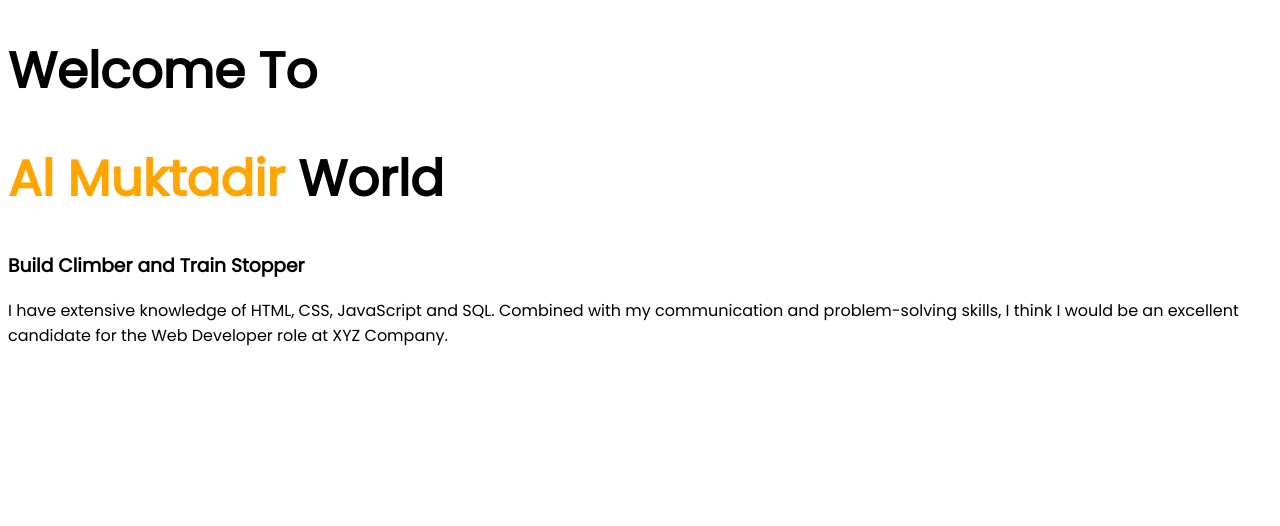
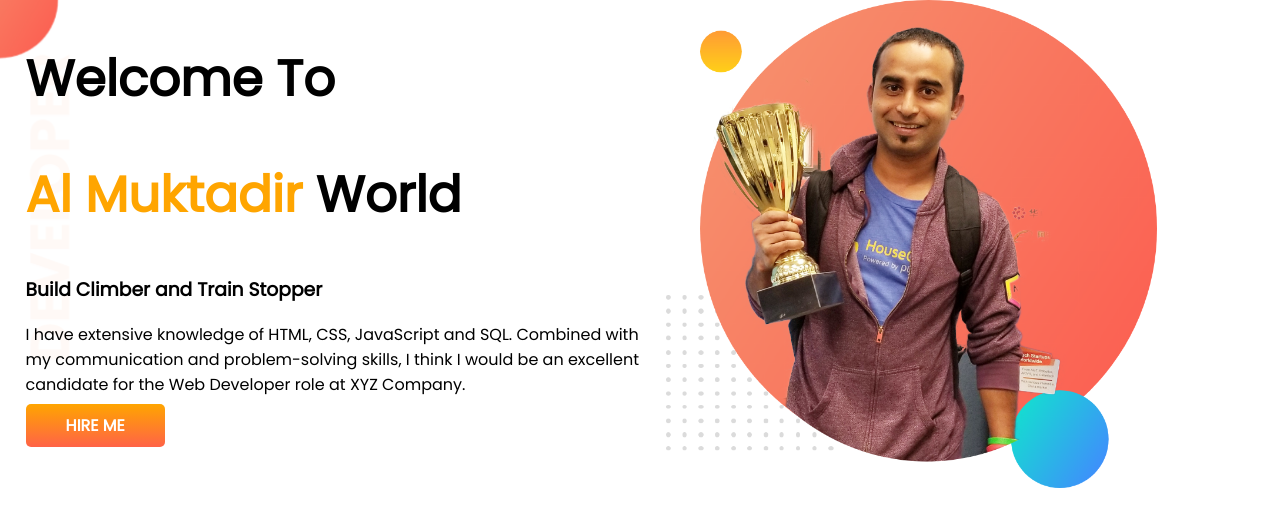
Before and after one commit to almuktadiir/developer-portfolio, a plain HTML site: page index.html in a window 1280 px wide. Drawn offline with Linux system fonts and the light colour scheme.

Commit message:
section 1 add

```diff
--- a/index.html
+++ b/index.html
@@ -11,9 +11,18 @@
     <link rel="stylesheet" href="style.css">
 </head>
 <body>
-    <h1>Welcome To</h1>
-    <h1><span class="highlight">Al Muktadir</span> World</h1>
-    <h3>Build Climber and Train Stopper</h3>
-    <p>I have extensive knowledge of HTML, CSS, JavaScript and SQL. Combined with my communication and problem-solving skills, I think I would be an excellent candidate for the Web Developer role at XYZ Company.</p>
+    <section class="top-banner">
+        <div class="half_width">
+            <h1>Welcome To</h1>
+            <h1><span class="highlight">Al Muktadir</span> World</h1>
+            <h3>Build Climber and Train Stopper</h3>
+            <p>I have extensive knowledge of HTML, CSS, JavaScript and SQL. Combined with my communication and problem-solving skills, I think I would be an excellent candidate for the Web Developer role at XYZ Company.</p>
+            <a class="link_button" target="_blank" href="https://www.linkedin.com/in/almuktadiir/">HIRE ME</a>
+        </div>
+
+        <div class="half_width">
+            <img src="images/jhankar.png" alt="">
+        </div>
+    </section>
 </body>
 </html>
--- a/style.css
+++ b/style.css
@@ -1,5 +1,6 @@
 body{
     font-family: 'Poppins', sans-serif;
+    margin: 0;
 }
 h1{
     font-size: 50px;
@@ -7,3 +8,26 @@ h1{
 .highlight{
     color: orange;
 }
+section{
+    display: flex;
+}
+.half_width{
+    width: 50%;
+    padding-left: 2%;
+}
+.half_width img{
+    width: 80%;
+
+}
+.link_button{
+    text-decoration: none;
+    background-image: linear-gradient(orange, tomato);
+    padding: 10px 40px;
+    border-radius: 5px;
+    font-weight: 700;
+    color: white;
+}
+.top-banner{
+    background-image: url(images/top-banner.png);
+    background-repeat: no-repeat;
+}
```
Also changed, not shown: images/Untitled design.png (added), images/almuktadiir.png (added), images/dream-bg.png (added), images/exp-bg.png (added), images/jhankar.png (added), images/jhankar2.png (added), images/my-bg.png (added), images/my-bg2.png (added), images/top-banner.png (added).
